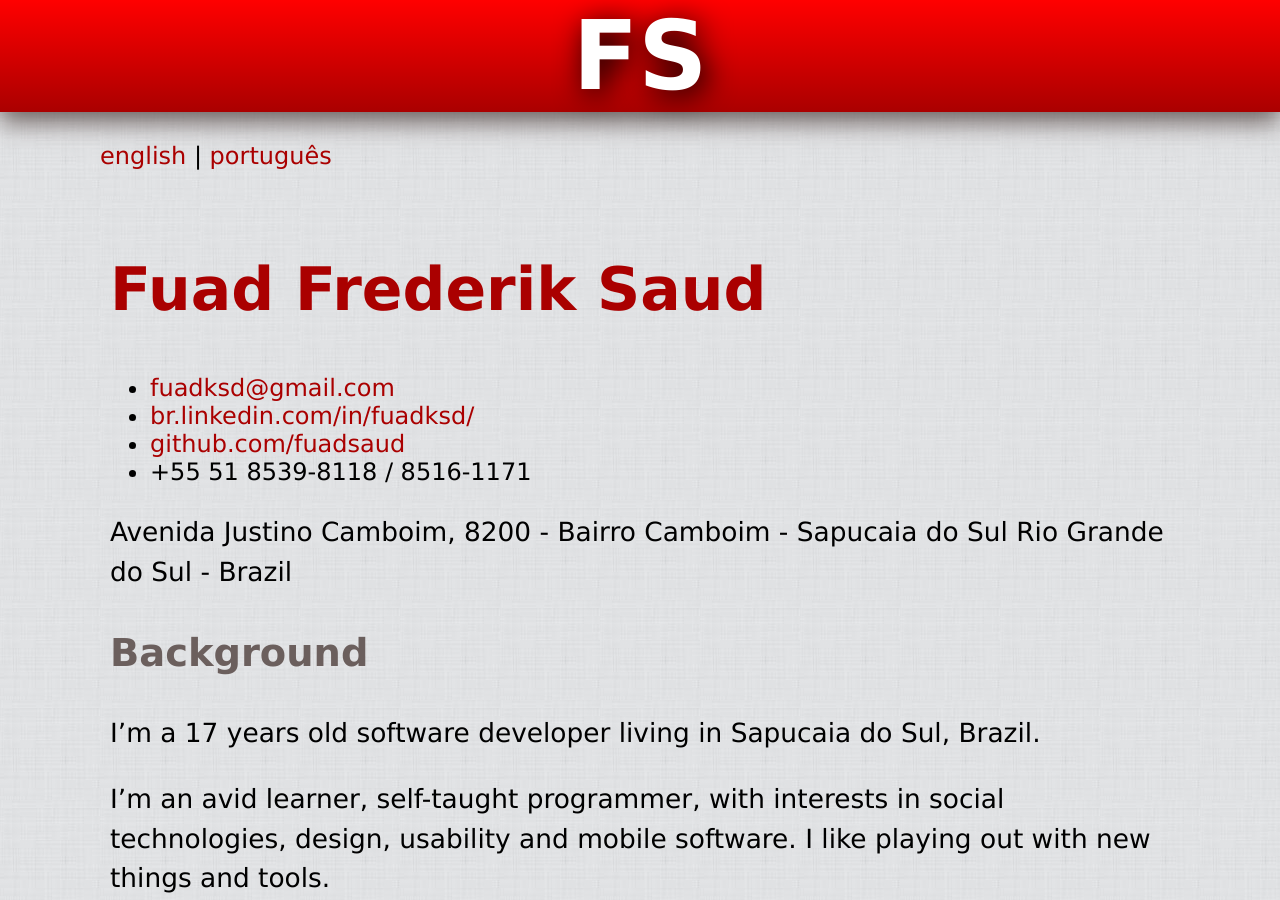
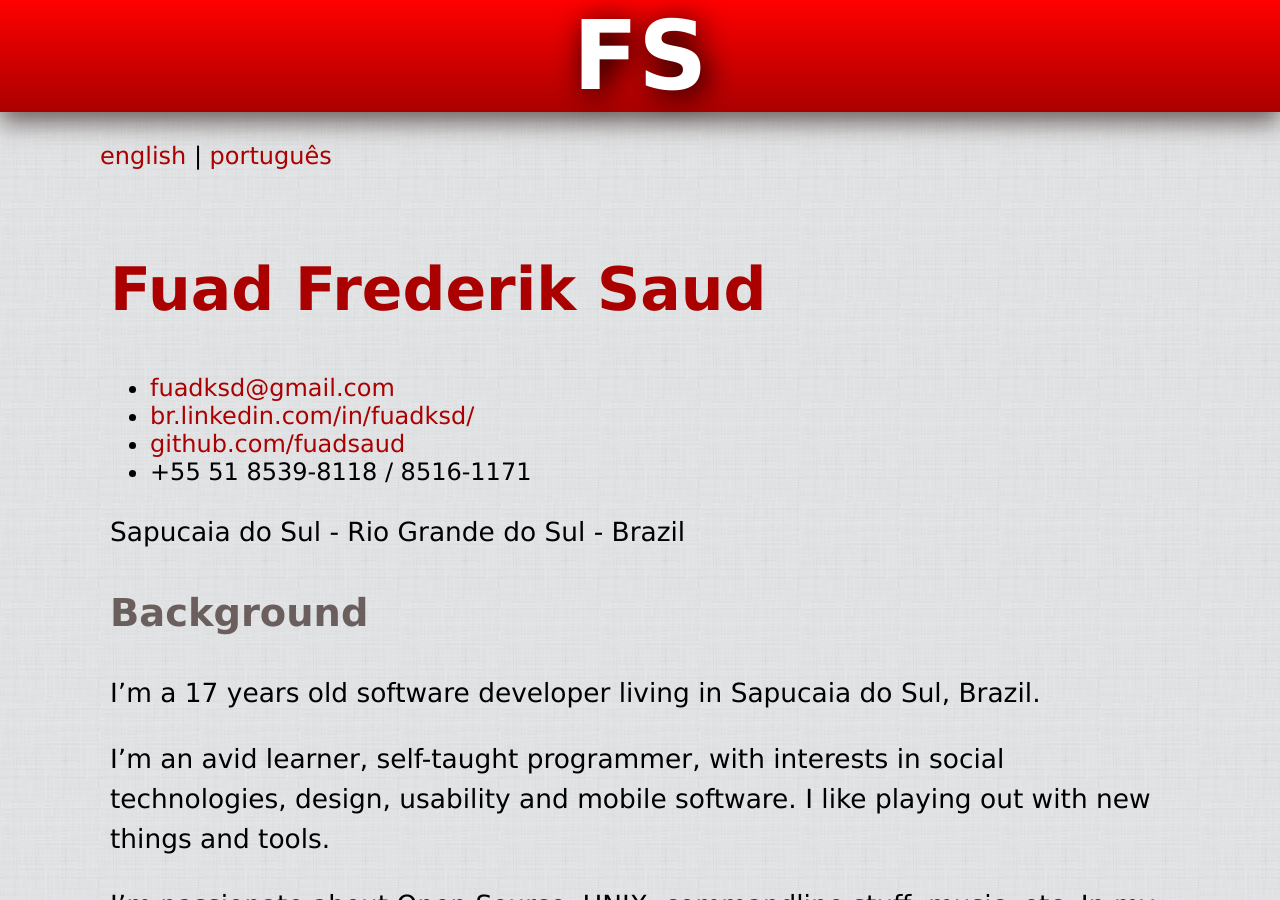
Before and after one commit to fuadsaud/fuadsaud.github.io, a Jekyll site: the page built from resume/en.md, in a window 1280 px wide and 900 px high. Built offline with Jekyll 4.4.1, drawn with Linux system fonts in a browser that asks for light colours; Markdown is read by kramdown in place of the engine named in the settings.

Commit message:
Remove street from the address

```diff
--- a/_includes/resume_header.md
+++ b/_includes/resume_header.md
@@ -5,5 +5,4 @@
 * [github.com/fuadsaud](//github.com/fuadsaud)
 * +55 51 8539-8118 / 8516-1171
 
-Avenida Justino Camboim, 8200 - Bairro Camboim - Sapucaia do Sul
-Rio Grande do Sul - Brazil
+Sapucaia do Sul - Rio Grande do Sul - Brazil
```
